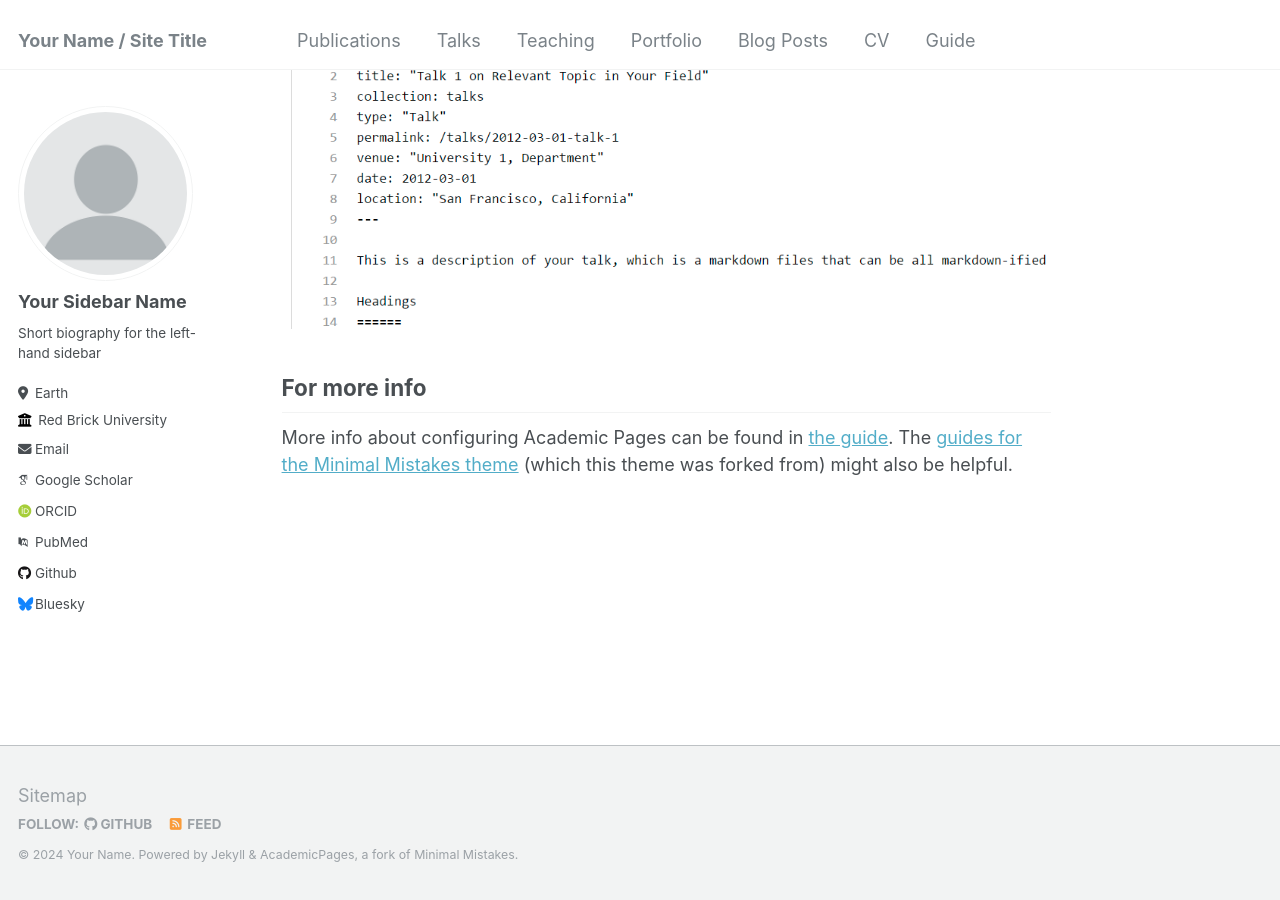
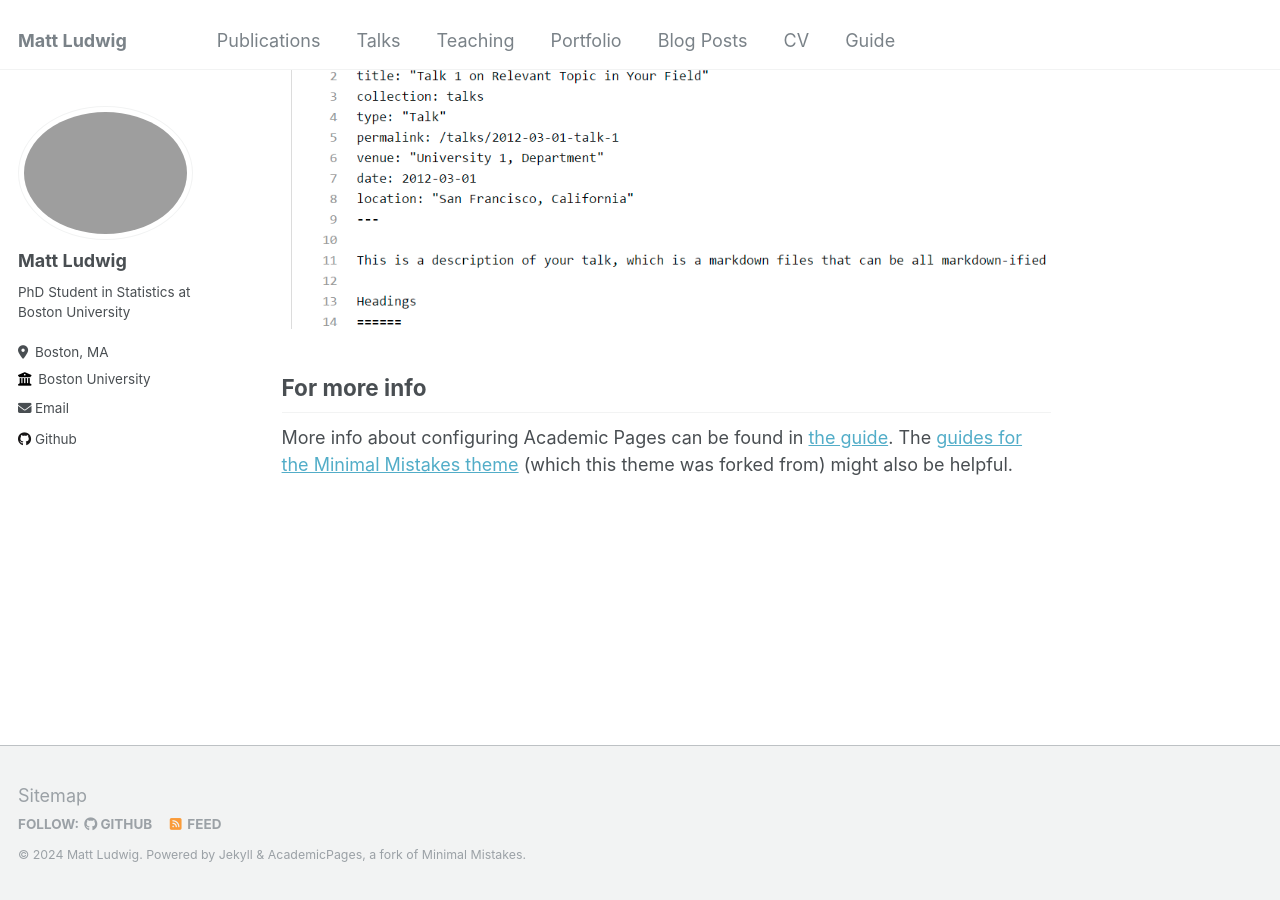
Before and after one commit to giwdulttam/giwdulttam.github.io2, a Jekyll site: the page built from _pages/about.md, in a window 1280 px wide and 900 px high, scrolled down 2660 px. Built offline with Jekyll 4.4.1, drawn with Linux system fonts in a browser that asks for light colours; some web fonts are replaced.

Commit message:
Update _config.yml

```diff
--- a/_config.yml
+++ b/_config.yml
@@ -8,35 +8,35 @@
 
 # Basic Site Settings
 locale                   : "en-US"
-title                    : "Your Name / Site Title"
+title                    : "Matt Ludwig"
 title_separator          : "-"
-name                     : &name "Your Name"
-description              : &description "personal description"
+name                     : &name "Matt Ludwig"
+description              : &description ""
 url                      : https://academicpages.github.io # the base hostname & protocol for your site e.g. "https://mmistakes.github.io"
 baseurl                  : "" # the subpath of your site, e.g. "/blog"
-repository               : "academicpages/academicpages.github.io"
+repository               : "giwdulttam.github.io"
 
 # Site Author - The following control what appear as part of the author content on the side bar.
 #               If a field is blank the icon and link will not appear, otherwise it will be shown.
 #               Additional customization can be done by editing /_includes/author-profile.html
 author:
   # Biographic information
-  avatar           : "profile.png"
-  name             : "Your Sidebar Name"
+  avatar           : "headshot.png"
+  name             : "Matt Ludwig"
   pronouns         : # example: "she/her"
-  bio              : "Short biography for the left-hand sidebar"
-  location         : "Earth"
-  employer         : "Red Brick University"
+  bio              : "PhD Student in Statistics at Boston University"
+  location         : "Boston, MA"
+  employer         : "Boston University"
   uri              : # URL
-  email            : "none@example.org"
+  email            : "maludwig15@gmail.com"
 
   # Academic websites
   arxiv            : # URL - Update with the correct link to your profile
-  googlescholar    : "https://scholar.google.com/citations?user=PS_CX0AAAAAJ"
+  googlescholar    : #"https://scholar.google.com/citations?user=PS_CX0AAAAAJ"
   impactstory      : # URL
-  orcid            : "http://orcid.org/yourorcidurl"
+  orcid            : #"http://orcid.org/yourorcidurl"
   semantic         : # URL
-  pubmed           : "https://www.ncbi.nlm.nih.gov/pubmed/?term=john+snow"
+  pubmed           : #"https://www.ncbi.nlm.nih.gov/pubmed/?term=john+snow"
   researchgate     : # URL
 
   # Repositories and software development
@@ -48,7 +48,7 @@ author:
   stackoverflow    : # User number or user number and name (i.e., use "1" or "1/jeff-atwood")
 
   # Social media
-  bluesky          : "bsky.app" # Replace this with you Bluesky username
+  bluesky          : #"bsky.app" # Replace this with you Bluesky username
   facebook         : # Username
   flickr           : # Username
   foursquare       : # Username
@@ -121,7 +121,7 @@ yandex_site_verification :
 
 # Social Sharing
 twitter:
-  username               : &twitter
+  username               : #&twitter
 facebook:
   username               :
   app_id                 :
```
